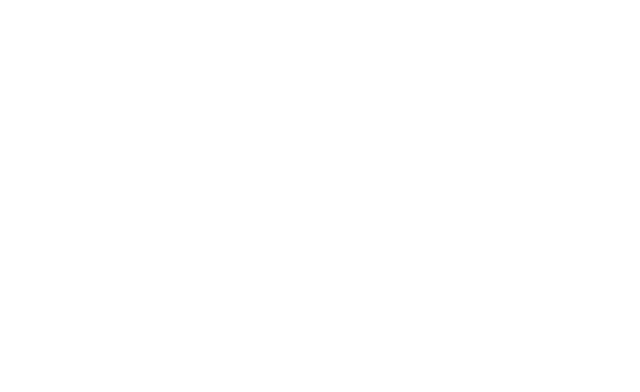
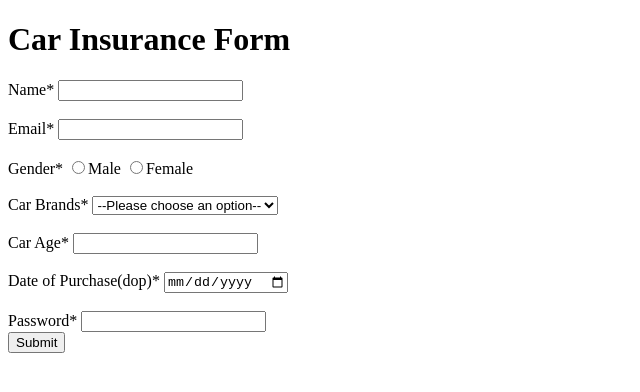
Before and after one commit to acciojob/car-insurance-form-Pratham131, a website: page main.html in a window 1280 px wide. Shown: the whole page, without its empty margins (0-640 px from the left). Drawn offline with Linux system fonts and the light colour scheme.

Commit message:
created a submission

```diff
--- a/main.html
+++ b/main.html
@@ -8,9 +8,58 @@
 
 <body>
 	<!-- the entire body must be written by student -->
-    <script type="text/javascript" src="./script.js">
-</script>
+    <script type="text/javascript" src="./script.js"></script>
 
+	<form action="#" method="post">
+
+		<h1>Car Insurance Form</h1>
+
+		<div>
+			<label for="name">Name*</label>
+			<input type="text" name="name" id="name" required>
+		</div> <br>
+
+		<div>
+			<label for="email">Email*</label>
+			<input type="email" name="email" id="email" required>
+		</div> <br>
+
+		<div>
+			<label for="gender">Gender*</label>
+			<input type="radio" name="gender" id="gender" required>Male
+			<input type="radio" name="gender" id="gender" required>Female
+		</div> <br>
+
+		<div>
+			<label for="cars">Car Brands*</label>
+			<select name="cars" id="cars" required>
+				<option value="select" disabled selected>--Please choose an option--</option>
+				<option value="bmw">BMW</option>
+				<option value="audi">Audi</option>
+				<option value="mercedez">Mercedez</option>
+			</select>
+		</div> <br>
+
+		<div>
+			<label for="carage">Car Age*</label>
+			<input type="number" name="carage" id="carage" required>
+		</div> <br>
+
+		<div>
+			<label for="dop">Date of Purchase(dop)*</label>
+			<input type="date" name="dop" id="dop" required>
+		</div> <br>
+
+		<div>
+			<label for="password">Password*</label>
+			<input type="password" name="password" id="password" required>
+		</div>
+
+		<div>
+			<button type="submit">Submit</button>
+		</div> <br>
+
+	</form>
 </body>
 
 </html>
```
